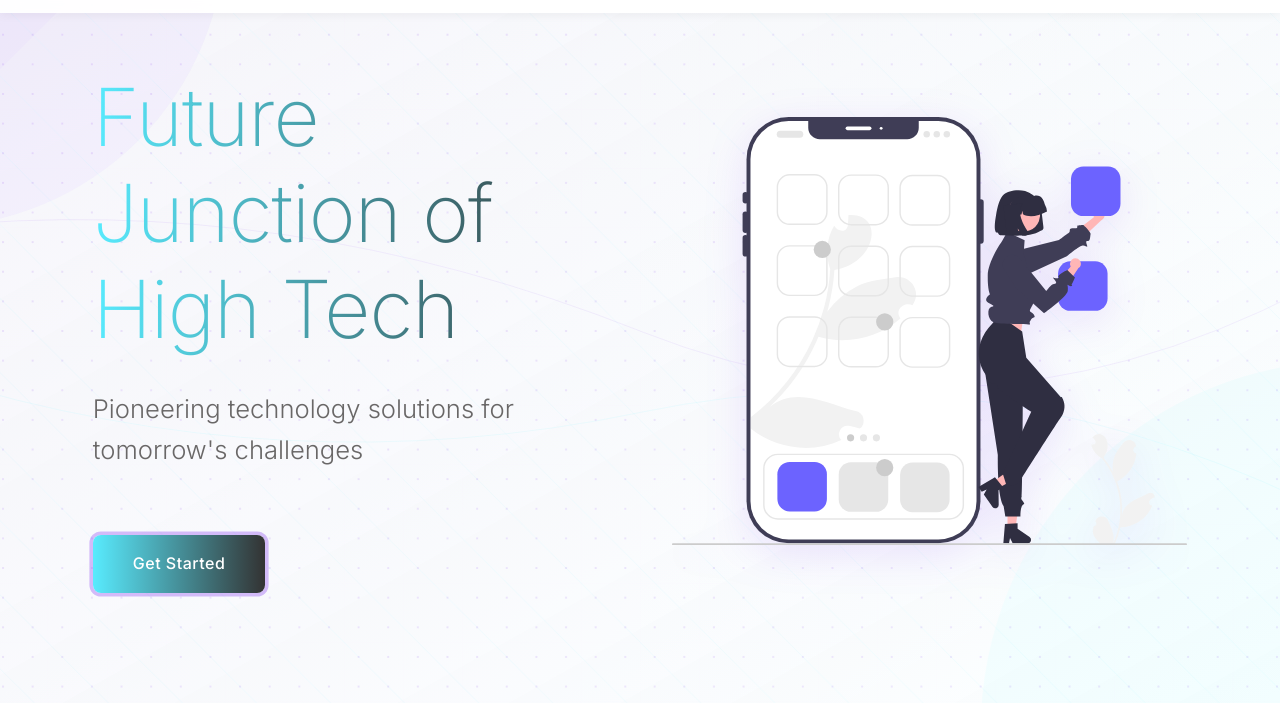
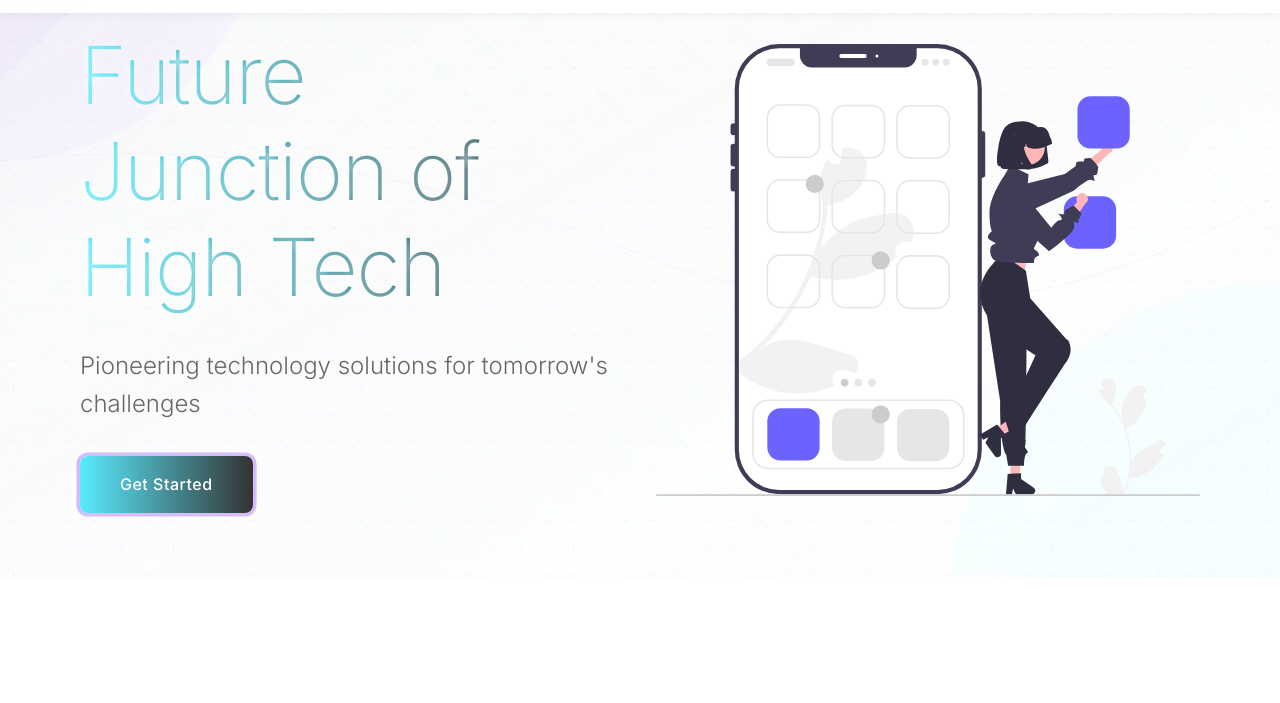
Before and after one commit to FJHTech/fjh, a plain HTML site: page index.html in a window 1280 px wide. Shown: the part 69-772 px from the top of the page. Drawn offline with Linux system fonts and the light colour scheme.

Commit message:
Future Junction of High Tech issue fixed

```diff
--- a/css/style.css
+++ b/css/style.css
@@ -184,19 +184,22 @@ header {
     cursor: pointer;
 }
 
-/* Hero Section */
-.hero {
-    height: 100vh;
-    display: flex;
-    align-items: center;
-    justify-content: center;
-    padding: 0 var(--spacing-md);
-    background: linear-gradient(135deg, rgba(98, 0, 234, 0.05) 0%, rgba(0, 229, 255, 0.05) 100%);
+/* Page Header with modern background */
+.page-header {
     position: relative;
+    padding: 6rem 0 4rem;
+    backdrop-filter: blur(10px);
+    -webkit-backdrop-filter: blur(10px);
+    border-bottom: 1px solid rgba(255, 255, 255, 0.1);
     overflow: hidden;
 }
 
-.hero::before {
+.page-header.animated {
+    transform: translateY(0);
+    opacity: 1;
+}
+
+.page-header::before {
     content: '';
     position: absolute;
     top: 0;
@@ -206,49 +209,48 @@ header {
     background-image: url('../images/modern-bg-pattern.svg');
     background-size: cover;
     background-position: center;
+    z-index: -1;
     opacity: 0.8;
-    z-index: 0;
 }
 
-.hero-container {
-    width: 90%;
-    max-width: 1400px;
-    margin: 0 auto;
+.page-header .container {
     display: grid;
     grid-template-columns: 1fr 1fr;
+    gap: 2rem;
     align-items: center;
-    gap: var(--spacing-lg);
-    position: relative;
-    z-index: 1;
 }
 
-.hero-content {
+.page-header-content {
     text-align: left;
 }
 
-.hero-illustration {
+.page-header-illustration {
     display: flex;
     justify-content: center;
     align-items: center;
 }
 
-.hero-illustration img {
+.page-header-illustration svg {
     max-width: 100%;
-    max-height: 500px;
+    max-height: 400px;
     filter: drop-shadow(0 10px 20px rgba(98, 0, 234, 0.1));
 }
 
-.hero h1 {
+.page-header h1 {
     margin-bottom: var(--spacing-md);
     background: linear-gradient(90deg, var(--primary-color), var(--secondary-color));
     -webkit-background-clip: text;
     background-clip: text;
     color: transparent;
+    font-weight: 200;
+    letter-spacing: -1px;
+    text-shadow: 0 2px 10px rgba(255, 255, 255, 0.8);
 }
 
-.hero p {
-    font-size: clamp(1.25rem, 2vw, 1.75rem);
-    margin-bottom: var(--spacing-lg);
+.page-header p {
+    font-size: clamp(1.25rem, 2vw, 1.5rem);
+    max-width: 800px;
+    margin: 0 auto;
     color: var(--text-color);
     font-weight: 300;
 }
@@ -257,6 +259,7 @@ header {
 .cta-button {
     display: inline-block;
     padding: 1rem 2.5rem;
+    margin-top: 2rem; /* instead of <br><br> */
     background: linear-gradient(90deg, var(--primary-color), var(--secondary-color));
     color: white;
     border-radius: var(--border-radius-md);
--- a/index.html
+++ b/index.html
@@ -5,7 +5,7 @@
     <meta charset="UTF-8">
     <meta name="viewport" content="width=device-width, initial-scale=1.0">
     <title>FJH - Future Junction of High Tech</title>
-  <link rel="icon" type="image/png" href="images/fjh-logo.png">
+    <link rel="icon" type="image/png" href="images/fjh-logo.png">
     <link rel="stylesheet" href="css/style.css">
     <link rel="stylesheet" href="css/animations.css">
     <link rel="preconnect" href="https://fonts.googleapis.com">
@@ -40,14 +40,16 @@
     </header>
 
     <main>
-        <section class="hero">
-            <div class="hero-container">
-                <div class="hero-content">
+        <section class="page-header">
+            <div class="container">
+                <div class="page-header-content">
                     <h1 class="fade-in">Future Junction of High Tech</h1>
                     <p class="slide-up">Pioneering technology solutions for tomorrow's challenges</p>
+
                     <a href="contact.html" class="cta-button pulse">Get Started</a>
                 </div>
-                <div class="hero-illustration">
+                <div class="page-header-illustration">
+
                     <img src="images/home-illustration.svg" alt="FJH Technology Illustration" class="slide-in-right">
                 </div>
             </div>
@@ -89,28 +91,32 @@
                         <i class="fas fa-chart-bar"></i>
                     </div>
                     <h3>Data Analytics & Engineering</h3>
-                    <p>Unlock the power of your data to gain valuable insights and make informed decisions through comprehensive analytics and engineering services.</p>
+                    <p>Unlock the power of your data to gain valuable insights and make informed decisions through
+                        comprehensive analytics and engineering services.</p>
                 </div>
                 <div class="service-card fade-in">
                     <div class="service-icon">
                         <i class="fas fa-brain"></i>
                     </div>
                     <h3>AI / ML Solutions</h3>
-                    <p>Leverage artificial intelligence and machine learning to automate processes, gain insights, and create intelligent applications that transform your business.</p>
+                    <p>Leverage artificial intelligence and machine learning to automate processes, gain insights, and
+                        create intelligent applications that transform your business.</p>
                 </div>
                 <div class="service-card fade-in">
                     <div class="service-icon">
                         <i class="fas fa-cloud"></i>
                     </div>
                     <h3>Cloud Migration Services</h3>
-                    <p>Migrate your applications and infrastructure to the cloud for greater scalability, flexibility, and cost-efficiency.</p>
+                    <p>Migrate your applications and infrastructure to the cloud for greater scalability, flexibility,
+                        and cost-efficiency.</p>
                 </div>
                 <div class="service-card fade-in">
                     <div class="service-icon">
                         <i class="fas fa-sync-alt"></i>
                     </div>
                     <h3>DevOps Consulting</h3>
-                    <p>Streamline your software development lifecycle, improve collaboration, and deliver high-quality software faster.</p>
+                    <p>Streamline your software development lifecycle, improve collaboration, and deliver high-quality
+                        software faster.</p>
                 </div>
             </div>
             <div class="center-btn">
```
Also changed, not shown: css/what-we-do.css (+0 -69 lines).
